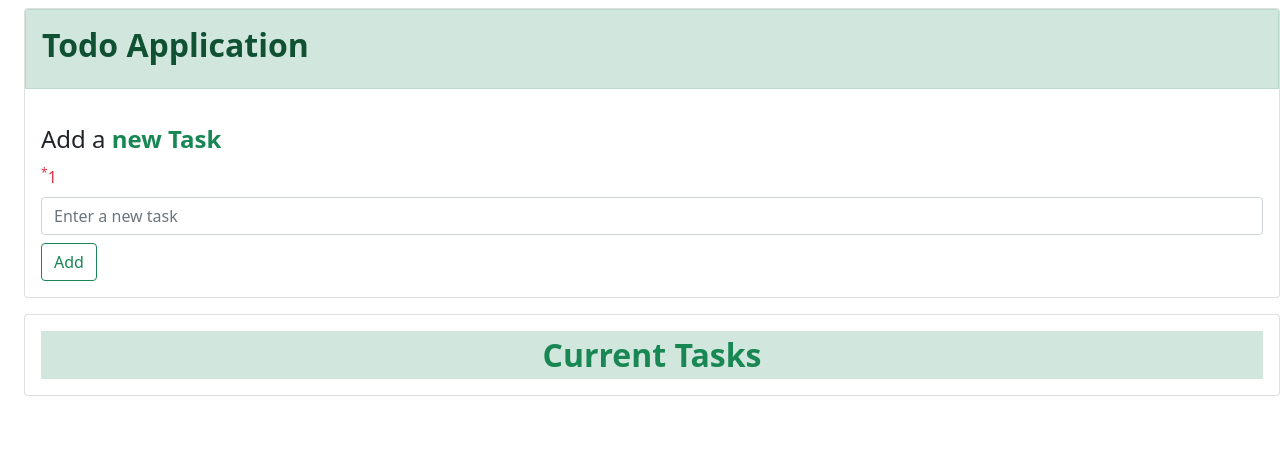
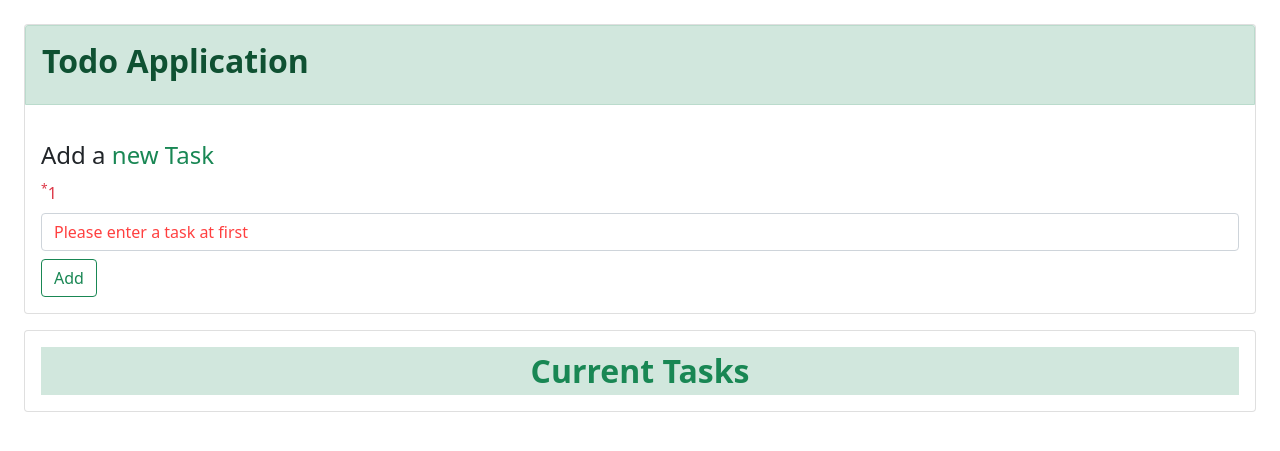
Before and after one commit to Jiban-Niraula/todo-Application, a PHP site: page /todo.php in a window 1280 px wide. Shown: the top 451 px of the page. Run offline with PHP 8.4, Linux system fonts and the light colour scheme; the visitor is signed in with stand-in values (Sample User, id 1).

Commit message:
Second Commit

```diff
--- a/todo.php
+++ b/todo.php
@@ -1,25 +1,23 @@
 <?php
 session_start();
 
-    function cleanData($data){
+function cleanData($data) {
     $data = trim($data);
     $data = stripslashes($data);
     $data = htmlspecialchars($data);
     return $data;
 }
 
-    if(isset($_POST['submit'])){
+if (isset($_POST['submit'])) {
     $task = cleanData($_POST['task']);
 
-        if(empty($task)){
-            $_SESSION['empty']="Please Enter a task";
-            header('location:'.$_SERVER['PHP_SELF']);
+    if (empty($task)) {
+        $_SESSION['empty'] = "Empty task";
+        header('location:' . $_SERVER['PHP_SELF']);
         exit();
     }
 }
-
 ?>
-
 
 <!DOCTYPE html>
 <html lang="en">
@@ -29,42 +27,55 @@ session_start();
     <title>Todo Application</title>
     <link href="https://cdn.jsdelivr.net/npm/bootstrap@5.0.2/dist/css/bootstrap.min.css" rel="stylesheet" integrity="sha384-EVSTQN3/azprG1Anm3QDgpJLIm9Nao0Yz1ztcQTwFspd3yD65VohhpuuCOmLASjC" crossorigin="anonymous">
     <style>
-    .custom-bold {
-        font-weight: bold;
+        .red-placeholder::placeholder {
+            color: red;
+            opacity: 0.75; /* Set opacity as desired */
+        }
+
+        .red-placeholder::-ms-input-placeholder { /* Edge 12-18 */
+            color: red;
+        }
+
+        .blinking-cursor {
+            caret-color: red; /* Change the cursor color to red */
+            animation: blink 1s step-end infinite; /* Blinking animation */
+        }
+
+        @keyframes blink {
+            0% { caret-color: transparent; } /* Initially transparent */
+            50% { caret-color: red; } /* Show red at 50% */
+            100% { caret-color: transparent; } /* Go back to transparent */
         }
     </style>
 </head>
 <body>
 
-    <div class="card ms-4 mt-2">
+    <div class="card ms-4 mt-4 me-4 ">
         <div class="card-header alert alert-success">
             <h2 class=""><b>Todo Application</b></h2>
         </div>
         <div class="card-body">
-
             <form action="<?php echo $_SERVER['PHP_SELF']; ?>" method="POST">
                 <label for="task" class="fs-4 mb-2">Add a <span class="text-success custom-bold">new Task</span></label>
 
                 <?php
-
-            if(isset($_SESSION['empty'])){
-                echo '<div class=" text-danger mb-2" >'.'<sup>'.'*'.'</sup>'.$_SESSION['empty']. '</div>';
+                if (isset($_SESSION['empty'])) {
+                    echo '<div class="text-danger mb-2"><sup>*</sup>' . $_SESSION['empty'] . '</div>';
                     unset($_SESSION['empty']);
+                    echo '<input type="text" class="form-control red-placeholder blinking-cursor" id="task" name="task" placeholder="Please enter a task at first">';
+                } else {
+                    echo '<input type="text" class="form-control" id="task" name="task" placeholder="Enter a new task">';
                 }
-
                 ?>
-        <input type="text" class="form-control" id="task" name="task" placeholder="Enter a new task">
 
                 <input type="submit" name="submit" value="Add" class="btn btn-outline-success mt-2">
             </form>
         </div>
     </div>
 
-    <div class="card mt-3 ms-4">
+    <div class="card mt-3 ms-4 me-4">
         <div class="card-body">
-            <div for="text" class="fw-bold text-center alert-success fs-2 text-success">Current Tasks</div>
-
-
+            <div class="fw-bold text-center alert-success fs-2 text-success">Current Tasks</div>
         </div>
     </div>
 </body>
```
Lines whose indentation alone changed are shown as unchanged.
